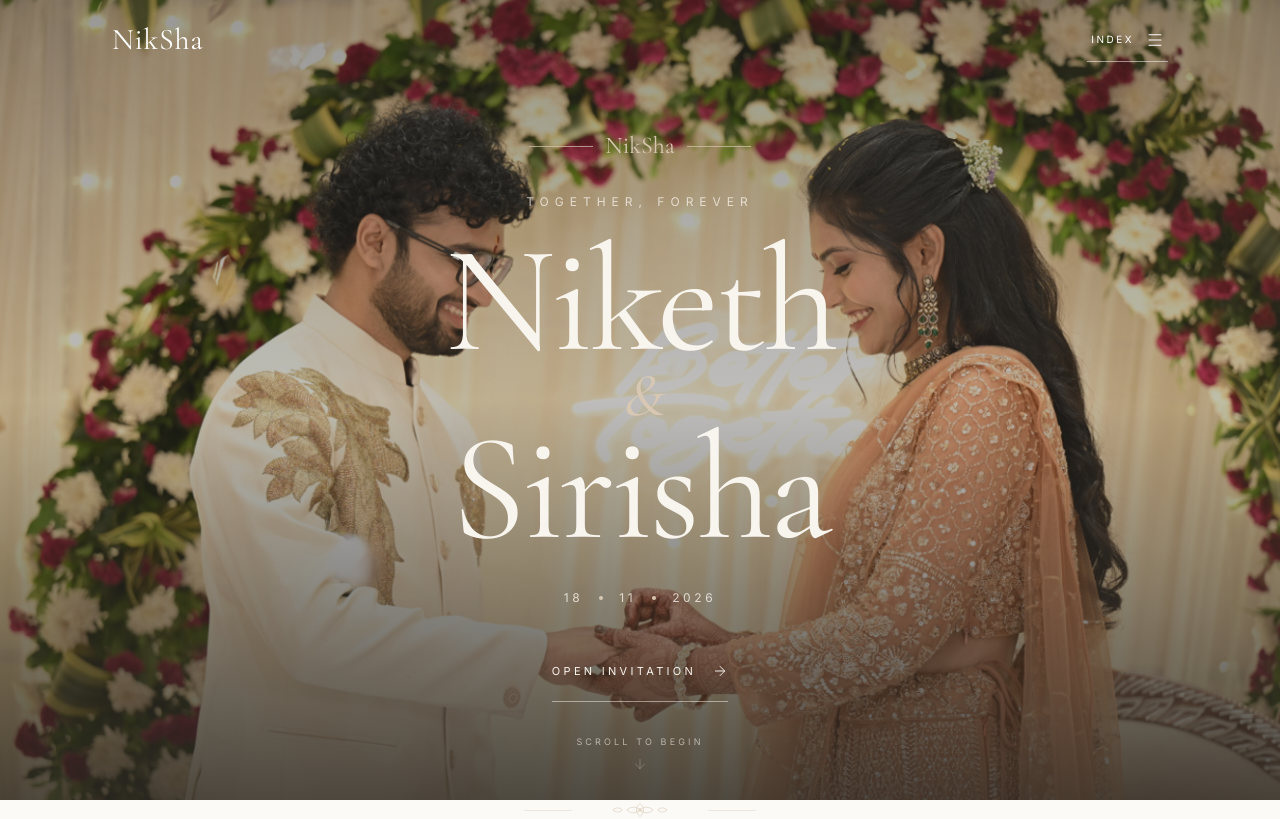
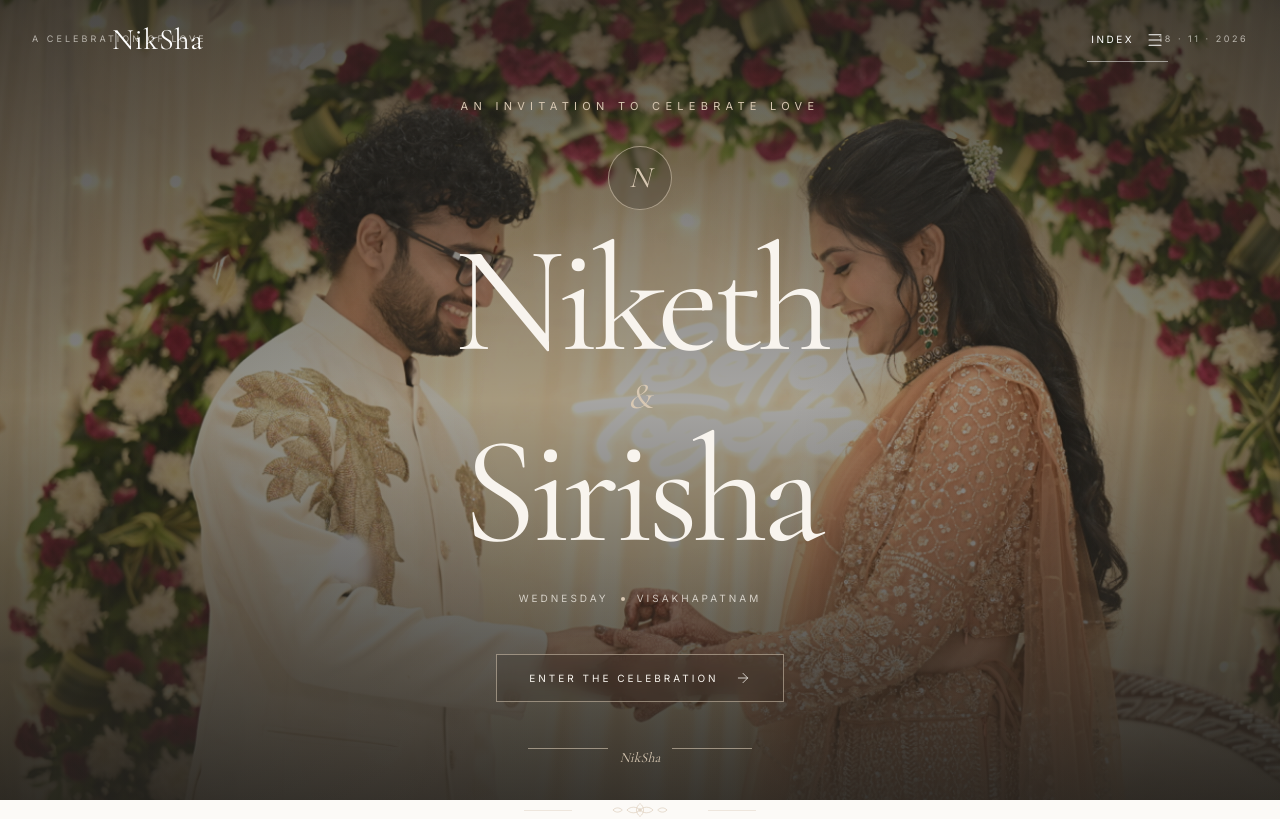
Before and after one commit to NikethVelala/NikSha, a Next.js app: page / in a window 1280 px wide. Shown: the top 819 px of the page. Built offline with nearby package versions, Linux system fonts and the light colour scheme.

Commit message:
Create cinematic wedding opening

```diff
--- a/components/Hero/Hero.tsx
+++ b/components/Hero/Hero.tsx
@@ -1,24 +1,35 @@
 "use client";
 
 import Image from "next/image";
-import { motion, AnimatePresence } from "framer-motion";
-import { ArrowDown, ArrowRight, X } from "lucide-react";
+import { AnimatePresence, motion } from "framer-motion";
+import { ArrowRight, ChevronDown, X } from "lucide-react";
 import { useEffect, useState } from "react";
 import { wedding } from "@/data/wedding";
 
 export default function Hero() {
-  const [opened, setOpened] = useState(false);
+  const [stage, setStage] = useState<"cover" | "opening" | "entered">("cover");
+  const [showInvitation, setShowInvitation] = useState(false);
   const groom = wedding.couple.groom;
   const bride = wedding.couple.bride;
 
   useEffect(() => {
-    if (!opened) return;
+    if (!showInvitation) return;
     const previousOverflow = document.body.style.overflow;
     document.body.style.overflow = "hidden";
     return () => {
       document.body.style.overflow = previousOverflow;
     };
-  }, [opened]);
+  }, [showInvitation]);
+
+  const enterCelebration = () => {
+    setStage("opening");
+    window.setTimeout(() => setStage("entered"), 1100);
+  };
+
+  const enterInvitation = () => {
+    setShowInvitation(false);
+    window.setTimeout(() => document.getElementById("welcome")?.scrollIntoView({ behavior: "smooth" }), 80);
+  };
 
   return (
     <section className="relative min-h-[100svh] w-full overflow-hidden bg-charcoal text-ivory">
@@ -30,118 +41,187 @@ export default function Hero() {
         sizes="100vw"
         className="object-cover object-[center_35%] sm:object-center"
       />
-      <div className="absolute inset-0 bg-charcoal/30" />
-      <div className="absolute inset-0 bg-gradient-to-b from-charcoal/25 via-transparent to-charcoal/75" />
 
-      <div className="relative z-10 flex min-h-[100svh] flex-col items-center justify-center px-5 pb-20 pt-24 text-center sm:px-8 sm:pb-16">
+      <div className="absolute inset-0 bg-charcoal/35" />
+      <div className="absolute inset-0 bg-gradient-to-b from-charcoal/60 via-charcoal/10 to-charcoal/85" />
+      <div className="absolute inset-0 bg-[radial-gradient(circle_at_center,transparent_20%,rgba(20,20,18,0.34)_100%)]" />
+
+      <div className="absolute left-5 top-5 z-20 text-[8px] uppercase tracking-[0.34em] text-ivory/65 sm:left-8 sm:top-8 sm:text-[9px]">
+        A celebration of love
+      </div>
+      <div className="absolute right-5 top-5 z-20 text-right text-[8px] uppercase tracking-[0.28em] text-ivory/65 sm:right-8 sm:top-8 sm:text-[9px]">
+        18 · 11 · 2026
+      </div>
+
       <motion.div
-          initial={{ opacity: 0, scale: 0.94 }}
-          animate={{ opacity: 1, scale: 1 }}
-          transition={{ duration: 1.1, ease: "easeOut" }}
-          className="mb-7 flex items-center gap-3 text-champagne sm:mb-8"
+        initial={false}
+        animate={{ opacity: stage === "entered" ? 0 : 1, y: stage === "entered" ? -20 : 0 }}
+        transition={{ duration: 0.65 }}
+        className="absolute inset-x-0 bottom-5 z-20 flex justify-center sm:bottom-8"
       >
-          <span className="h-px w-8 bg-champagne/70 sm:w-16" />
-          <span className="font-heading text-2xl">{wedding.couple.monogram}</span>
-          <span className="h-px w-8 bg-champagne/70 sm:w-16" />
+        <span className="h-px w-12 bg-champagne/60 sm:w-20" />
+        <span className="mx-3 font-heading text-sm italic text-champagne">NikSha</span>
+        <span className="h-px w-12 bg-champagne/60 sm:w-20" />
       </motion.div>
 
+      <AnimatePresence mode="wait">
+        {stage === "cover" && (
+          <motion.div
+            key="cover"
+            initial={{ opacity: 0 }}
+            animate={{ opacity: 1 }}
+            exit={{ opacity: 0, scale: 1.02 }}
+            transition={{ duration: 0.9 }}
+            className="relative z-10 flex min-h-[100svh] items-center justify-center px-6 text-center"
+          >
+            <div className="max-w-xl">
               <motion.p
-          initial={{ opacity: 0, y: 18 }}
+                initial={{ opacity: 0, y: 16 }}
                 animate={{ opacity: 1, y: 0 }}
-          transition={{ delay: 0.2, duration: 0.8 }}
-          className="text-[9px] uppercase tracking-[0.42em] text-ivory/75 sm:text-xs sm:tracking-[0.5em]"
+                transition={{ delay: 0.25, duration: 0.8 }}
+                className="text-[9px] uppercase tracking-[0.48em] text-champagne sm:text-[11px]"
               >
-          Together, forever
+                An invitation to celebrate love
               </motion.p>
 
+              <motion.div
+                initial={{ opacity: 0, scale: 0.8 }}
+                animate={{ opacity: 1, scale: 1 }}
+                transition={{ delay: 0.45, duration: 0.9 }}
+                className="mx-auto my-7 flex h-14 w-14 items-center justify-center rounded-full border border-champagne/60 bg-charcoal/25 backdrop-blur-[2px] sm:my-8 sm:h-16 sm:w-16"
+              >
+                <span className="font-heading text-2xl italic text-champagne sm:text-3xl">N</span>
+              </motion.div>
+
               <motion.h1
-          initial={{ opacity: 0, y: 28 }}
+                initial={{ opacity: 0, y: 30 }}
                 animate={{ opacity: 1, y: 0 }}
-          transition={{ delay: 0.35, duration: 0.9 }}
-          className="mt-6 font-heading text-[4.25rem] leading-[0.84] tracking-tight sm:mt-7 sm:text-8xl lg:text-[9.5rem]"
+                transition={{ delay: 0.6, duration: 1 }}
+                className="font-heading text-[4.5rem] leading-[0.78] tracking-[-0.045em] sm:text-8xl lg:text-[9.5rem]"
               >
                 {groom}
-          <span className="block text-3xl font-normal italic text-champagne sm:text-5xl lg:text-6xl">&amp;</span>
+                <span className="my-3 block text-2xl font-normal italic tracking-normal text-champagne sm:my-4 sm:text-4xl">&amp;</span>
                 {bride}
               </motion.h1>
 
               <motion.div
-          initial={{ opacity: 0, y: 18 }}
+                initial={{ opacity: 0, y: 15 }}
                 animate={{ opacity: 1, y: 0 }}
-          transition={{ delay: 0.65, duration: 0.8 }}
-          className="mt-8 flex items-center gap-3 text-[10px] uppercase tracking-[0.28em] text-ivory/80 sm:mt-9 sm:gap-4 sm:text-xs sm:tracking-[0.3em]"
+                transition={{ delay: 0.9, duration: 0.8 }}
+                className="mx-auto mt-8 flex max-w-xs items-center justify-center gap-3 text-[9px] uppercase tracking-[0.3em] text-ivory/75 sm:mt-10 sm:text-[10px]"
               >
-          <span>18</span>
+                <span>Wednesday</span>
                 <span className="h-1 w-1 rounded-full bg-champagne" />
-          <span>11</span>
-          <span className="h-1 w-1 rounded-full bg-champagne" />
-          <span>2026</span>
+                <span>Visakhapatnam</span>
               </motion.div>
 
               <motion.button
                 type="button"
-          onClick={() => setOpened(true)}
-          initial={{ opacity: 0, y: 20 }}
+                onClick={enterCelebration}
+                initial={{ opacity: 0, y: 18 }}
                 animate={{ opacity: 1, y: 0 }}
-          transition={{ delay: 0.9, duration: 0.8 }}
-          className="group mt-10 inline-flex min-h-12 items-center gap-4 border-b border-ivory/50 pb-3 text-[10px] uppercase tracking-[0.28em] text-ivory transition-colors hover:border-champagne hover:text-champagne sm:mt-12 sm:text-[11px] sm:tracking-[0.3em]"
+                transition={{ delay: 1.15, duration: 0.8 }}
+                className="group mt-10 inline-flex min-h-12 items-center gap-4 border border-champagne/55 bg-charcoal/20 px-6 py-3 text-[9px] uppercase tracking-[0.3em] backdrop-blur-sm transition-colors hover:bg-champagne hover:text-charcoal sm:mt-12 sm:px-8 sm:text-[10px]"
               >
-          Open Invitation
-          <ArrowRight className="h-4 w-4 transition-transform duration-300 group-hover:translate-x-1" strokeWidth={1.4} />
+                Enter the celebration
+                <ArrowRight className="h-4 w-4 transition-transform duration-300 group-hover:translate-x-1" strokeWidth={1.2} />
               </motion.button>
+            </div>
+          </motion.div>
+        )}
 
-        <motion.a
-          href="#welcome"
+        {stage === "opening" && (
+          <motion.div
+            key="opening"
             initial={{ opacity: 0 }}
             animate={{ opacity: 1 }}
-          transition={{ delay: 1.25, duration: 0.8 }}
-          className="absolute bottom-6 inline-flex min-h-12 flex-col items-center justify-end gap-1 text-[8px] uppercase tracking-[0.3em] text-ivory/60 sm:bottom-7 sm:gap-2 sm:text-[9px] sm:tracking-[0.35em]"
+            exit={{ opacity: 0 }}
+            className="relative z-10 flex min-h-[100svh] items-center justify-center px-6 text-center"
           >
-          Scroll to begin
-          <ArrowDown className="h-4 w-4 animate-pulse" strokeWidth={1.2} />
-        </motion.a>
+            <motion.div
+              initial={{ scale: 0.8, opacity: 0 }}
+              animate={{ scale: 1, opacity: 1 }}
+              transition={{ duration: 0.9, ease: "easeOut" }}
+              className="relative flex h-64 w-[min(86vw,360px)] items-center justify-center border border-champagne/45 bg-paper/95 px-8 text-charcoal shadow-2xl sm:h-72"
+            >
+              <div className="absolute inset-3 border border-charcoal/10" />
+              <div>
+                <p className="text-[8px] uppercase tracking-[0.42em] text-rose">With our families</p>
+                <div className="mx-auto my-5 h-px w-12 bg-champagne" />
+                <p className="font-heading text-3xl leading-tight sm:text-4xl">Two lives.<br />One beautiful beginning.</p>
+                <p className="mt-5 text-[8px] uppercase tracking-[0.28em] text-muted">Niketh &amp; Sirisha</p>
               </div>
+              <motion.div
+                initial={{ scale: 0, rotate: -18 }}
+                animate={{ scale: 1, rotate: -8 }}
+                transition={{ delay: 0.35, duration: 0.5, type: "spring" }}
+                className="absolute -right-5 -top-5 flex h-12 w-12 items-center justify-center rounded-full border border-champagne/80 bg-rose text-ivory shadow-lg sm:-right-6 sm:-top-6 sm:h-14 sm:w-14"
+              >
+                <span className="font-heading text-xl italic">N</span>
+              </motion.div>
+            </motion.div>
+          </motion.div>
+        )}
+
+        {stage === "entered" && (
+          <motion.div
+            key="entered"
+            initial={{ opacity: 0, scale: 1.03 }}
+            animate={{ opacity: 1, scale: 1 }}
+            transition={{ duration: 1 }}
+            className="relative z-10 flex min-h-[100svh] items-end justify-center px-6 pb-20 text-center sm:pb-24"
+          >
+            <div>
+              <p className="text-[9px] uppercase tracking-[0.42em] text-champagne sm:text-[10px]">The celebration begins</p>
+              <h2 className="mt-4 font-heading text-4xl sm:text-6xl">Come celebrate with us.</h2>
+              <button
+                type="button"
+                onClick={() => setShowInvitation(true)}
+                className="mt-7 inline-flex min-h-12 items-center gap-3 border-b border-ivory/50 pb-2 text-[9px] uppercase tracking-[0.3em] text-ivory transition-colors hover:border-champagne hover:text-champagne sm:text-[10px]"
+              >
+                Open invitation
+                <ArrowRight className="h-4 w-4" strokeWidth={1.2} />
+              </button>
+              <a href="#welcome" className="mx-auto mt-7 flex w-fit flex-col items-center gap-2 text-[8px] uppercase tracking-[0.3em] text-ivory/55">
+                Begin
+                <ChevronDown className="h-4 w-4 animate-pulse" strokeWidth={1.1} />
+              </a>
+            </div>
+          </motion.div>
+        )}
+      </AnimatePresence>
 
       <AnimatePresence>
-        {opened && (
+        {showInvitation && (
           <motion.div
             initial={{ opacity: 0 }}
             animate={{ opacity: 1 }}
             exit={{ opacity: 0 }}
-            transition={{ duration: 0.45 }}
             className="fixed inset-0 z-[100] flex items-center justify-center overflow-y-auto bg-charcoal/95 px-4 py-6 backdrop-blur-sm sm:px-6 sm:py-10"
           >
             <motion.div
-              initial={{ opacity: 0, y: 35, scale: 0.97 }}
+              initial={{ opacity: 0, y: 30, scale: 0.97 }}
               animate={{ opacity: 1, y: 0, scale: 1 }}
-              transition={{ duration: 0.65, ease: "easeOut" }}
-              className="relative my-auto w-full max-w-lg border border-champagne/40 bg-paper px-6 py-10 text-center text-charcoal shadow-2xl sm:px-12 sm:py-16"
+              transition={{ duration: 0.6, ease: "easeOut" }}
+              className="relative my-auto w-full max-w-lg border border-champagne/40 bg-paper px-6 py-11 text-center text-charcoal shadow-2xl sm:px-12 sm:py-16"
             >
               <button
                 type="button"
-                onClick={() => setOpened(false)}
+                onClick={() => setShowInvitation(false)}
                 className="absolute right-3 top-3 inline-flex h-11 w-11 items-center justify-center text-muted transition-colors hover:text-charcoal sm:right-5 sm:top-5"
                 aria-label="Close invitation"
               >
                 <X className="h-5 w-5" strokeWidth={1.3} />
               </button>
-
-              <p className="text-[9px] uppercase tracking-[0.42em] text-rose sm:text-[10px] sm:tracking-[0.45em]">With our families</p>
-              <div className="mx-auto mt-5 h-px w-14 bg-champagne sm:mt-6" />
-              <p className="mt-7 font-heading text-[1.75rem] leading-relaxed sm:mt-8 sm:text-4xl">
-                We invite you to celebrate the beginning of our forever.
-              </p>
-              <p className="mt-7 font-heading text-4xl sm:mt-8 sm:text-5xl">
-                {groom} <span className="text-rose">&amp;</span> {bride}
-              </p>
-              <p className="mt-4 text-[10px] uppercase tracking-[0.24em] text-muted sm:mt-5 sm:text-xs sm:tracking-[0.28em]">18 November 2026 · Visakhapatnam</p>
+              <p className="text-[9px] uppercase tracking-[0.42em] text-rose sm:text-[10px]">With our families</p>
+              <div className="mx-auto mt-5 h-px w-14 bg-champagne" />
+              <p className="mt-7 font-heading text-[1.8rem] leading-relaxed sm:mt-8 sm:text-4xl">We invite you to celebrate the beginning of our forever.</p>
+              <p className="mt-7 font-heading text-4xl sm:mt-8 sm:text-5xl">{groom} <span className="text-rose">&amp;</span> {bride}</p>
+              <p className="mt-4 text-[10px] uppercase tracking-[0.24em] text-muted sm:mt-5 sm:text-xs">18 November 2026 · Visakhapatnam</p>
               <button
                 type="button"
-                onClick={() => {
-                  setOpened(false);
-                  window.setTimeout(() => document.getElementById("welcome")?.scrollIntoView({ behavior: "smooth" }), 50);
-                }}
-                className="mt-9 inline-flex min-h-12 items-center gap-3 border-b border-charcoal/30 pb-2 text-[9px] uppercase tracking-[0.24em] text-charcoal transition-colors hover:border-rose hover:text-rose sm:mt-10 sm:text-[10px] sm:tracking-[0.25em]"
+                onClick={enterInvitation}
+                className="mt-9 inline-flex min-h-12 items-center gap-3 border-b border-charcoal/30 pb-2 text-[9px] uppercase tracking-[0.24em] text-charcoal transition-colors hover:border-rose hover:text-rose sm:mt-10 sm:text-[10px]"
               >
                 Enter the invitation
                 <ArrowRight className="h-4 w-4" strokeWidth={1.4} />
```
Lines whose indentation alone changed are shown as unchanged.
